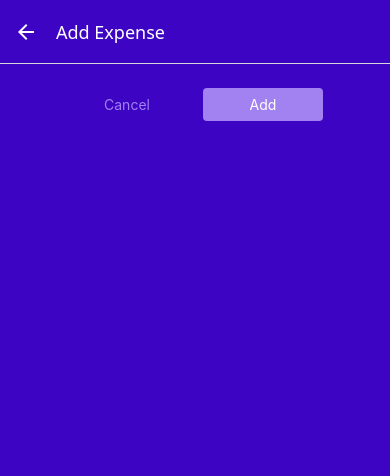
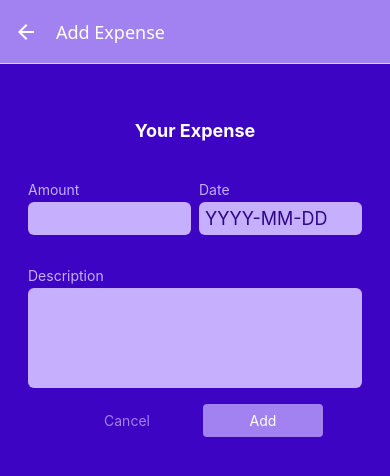
Before and after one commit to Rutwik1801/budget-tracker, a React Native app: screen /ManageExpense in a window 390 px wide. Shown: the top 476 px of the page. Built offline with nearby package versions, Linux system fonts and the light colour scheme.

Commit message:
form without validation

```diff
--- a/components/ExpensesOutput/ExpenseItem.tsx
+++ b/components/ExpensesOutput/ExpenseItem.tsx
@@ -17,7 +17,7 @@ export const ExpenseItem = ({id, description, amount, date}) => {
       <Text style={styles.textBase}>{getFormattedDate(date)}</Text>
       </View>
       <View style={styles.amountContainer}>
-      <Text style={styles.amount} >{amount.toFixed(2)}</Text>
+      <Text style={styles.amount} >{`$${amount}`}</Text>
       </View>
     </View>
   </Pressable>
--- a/components/ExpensesOutput/ExpensesSummary.tsx
+++ b/components/ExpensesOutput/ExpensesSummary.tsx
@@ -2,10 +2,11 @@ import { StyleSheet, Text, View } from "react-native"
 import { GlobalStyles } from "../../constants/styles"
 
 export const ExpensesSummary = ({periodName, expenses}) => {
-  const expensesSum = expenses.reduce((sum, expense) => sum+=expense.amount, 0)
+  const expensesSum = expenses.reduce((sum, expense) => {
+    return sum + (parseFloat(expense.amount) ?? 0)}, 0);
   return <View style={styles.container}>
         <Text style={styles.period} >{periodName}</Text>
-        <Text style={styles.sum} >${expensesSum.toFixed(2)}</Text>
+        <Text style={styles.sum} >{`$${expensesSum?.toFixed(2)}`}</Text>
   </View>
 }
 
--- /dev/null
+++ b/components/manageExpense/ExpenseForm.tsx
@@ -0,0 +1,99 @@
+import {  StyleSheet, Text, TextInput, View } from "react-native"
+import { Input } from "./Input"
+import { GlobalStyles } from "../../constants/styles"
+import { useContext, useState } from "react"
+import { ExpensesContext } from "../../store/expenses-context"
+import { IconButton } from "../UI/IconButton"
+import { Button } from "../UI/Button"
+import { getFormattedDate } from "../../utils/date"
+
+export const ExpenseForm = ({onSubmit, onCancel, editedExpenseId, onDelete}) => {
+  const expensesCtx = useContext(ExpensesContext)
+    const isEditing = !!editedExpenseId;
+    let editedExpense = {
+      amount: "",
+      date: "",
+      description: ""
+    }
+    if(isEditing) {
+      editedExpense = expensesCtx.expenses.find(item => item.id === editedExpenseId);
+    }
+  const [expense, setExpense] = useState({
+    amount: isEditing ? editedExpense.amount.toString(): editedExpense.amount,
+    description: editedExpense.description,
+    date: isEditing ? getFormattedDate(editedExpense.date): editedExpense.date
+  })
+
+  const handleInputChange = (inputIdentifier, enteredValue) => {
+    setExpense((prev) => ({...prev, [inputIdentifier]: enteredValue}))
+  }
+  return <View style={styles.form}>
+    <Text style={styles.title} >Your Expense</Text>
+    <View style={styles.inputsRow}>
+    <Input style= {styles.rowInput} label="Amount" textInputConfig={{
+      keyboardType: "decimal-pad",
+      onChangeText: handleInputChange.bind(this, "amount"),
+      value: expense.amount
+    }} />
+    <Input style={styles.rowInput} label="Date" textInputConfig={{
+      placeholder: 'YYYY-MM-DD',
+      maxlength:10,
+      onChangeText: handleInputChange.bind(this, "date"),
+      value: expense.date
+    }} />
+    </View>
+    <Input label="Description" textInputConfig={{
+      multiline: true,
+      onChangeText: handleInputChange.bind(this, "description"),
+      value: expense.description
+    }} />
+
+        <View style={styles.buttonContainer}>
+          <Button buttonContainerStyle={styles.button} mode="flat" onPress={onCancel} >Cancel</Button>
+          <Button buttonContainerStyle={styles.button} onPress={onSubmit.bind(this,expense)} >{isEditing ? "Update" : "Add"}</Button>
+        </View>
+        {isEditing && <View style={styles.delete} ><IconButton icon="trash" color={GlobalStyles.colors.error500} size={36} onPress={onDelete} /></View>}
+      </View>
+}
+
+const styles = StyleSheet.create({
+  form: {
+    marginTop: 8,
+  },
+  title: {
+    fontSize: 18,
+    fontWeight: "bold",
+    color: "white",
+    marginVertical: 24,
+    textAlign: 'center'
+  },
+  inputsRow: {
+    flexDirection: 'row',
+    justifyContent: 'space-between',
+    alignItems: "center"
+  },
+  rowInput: {
+    flex: 1
+  },
+  container: {
+    flex: 1,
+    padding: 24,
+    backgroundColor: GlobalStyles.colors.primary500
+  },
+  delete: {
+    marginTop: 16,
+    paddingTop: 8,
+    borderTopWidth: 2,
+    borderTopColor: GlobalStyles.colors.primary200,
+    alignItems: "center"
+  },
+  buttonContainer: {
+    flexDirection:"row",
+    justifyContent: "center",
+    alignItems: "center"
+  },
+  button: {
+    minWidth: 120,
+    marginHorizontal: 8
+  }
+})
--- /dev/null
+++ b/components/manageExpense/Input.tsx
@@ -0,0 +1,36 @@
+import { StyleSheet, Text, TextInput, View } from "react-native"
+import { GlobalStyles } from "../../constants/styles"
+
+export const Input = ({label, style, textInputConfig}) => {
+  const inputStyles = [styles.input]
+  if (textInputConfig && textInputConfig.multiline) {
+    inputStyles.push(styles.inputMultiline)
+  }
+  return <View style={[styles.inputContainer, style]}>
+    <Text style={styles.label}>{label}</Text>
+    <TextInput style={inputStyles} {...textInputConfig}></TextInput>
+  </View>
+}
+
+const styles = StyleSheet.create({
+  inputContainer: {
+    marginHorizontal: 4,
+    marginVertical: 16
+  },
+  label: {
+    fontSize: 14,
+    color: GlobalStyles.colors.primary100,
+    marginBottom: 4
+  },
+  input: {
+backgroundColor: GlobalStyles.colors.primary100,
+color:GlobalStyles.colors.primary700,
+padding: 6,
+borderRadius: 6,
+fontSize: 18
+  },
+  inputMultiline: {
+    minHeight: 100,
+    textAlignVertical: 'top'
+  }
+})
--- a/navigation/NavigationWrapper.tsx
+++ b/navigation/NavigationWrapper.tsx
@@ -33,7 +33,7 @@ export const NavigationWrapper = () => {
 
   return <NavigationContainer>
     <Stack.Navigator screenOptions={({navigation}) => ({
-    headerStyle: {backgroundColor: GlobalStyles.colors.primary500},
+    headerStyle: {backgroundColor: GlobalStyles.colors.primary200},
     headerTintColor: "white",
   })}>
       <Stack.Screen name="ExpensesOverview" component={ExpensesOverview} options={{headerShown: false}} />
--- a/screens/ManageExpenses.tsx
+++ b/screens/ManageExpenses.tsx
@@ -4,26 +4,28 @@ import { IconButton } from "../components/UI/IconButton"
 import { GlobalStyles } from "../constants/styles"
 import { Button } from "../components/UI/Button"
 import { ExpensesContext } from "../store/expenses-context"
+import { ExpenseForm } from "../components/manageExpense/ExpenseForm"
 
 export const ManageExpenses = ({route, navigation}) => {
-  const expensesCtx = useContext(ExpensesContext)
   const editedExpenseId = route.params?.expenseId
   const isEditing = !!editedExpenseId
-  useLayoutEffect(() => {
-    navigation.setOptions({
-      title: isEditing ? "Edit Expense" : "Add Expense"
-    })
-  }, [navigation, isEditing])
+      const expensesCtx = useContext(ExpensesContext)
 
     const deleteExpenseHandler = () => {
       expensesCtx.deleteExpense(editedExpenseId)
       navigation.goBack();
     }
-  const confirmHandler = () => {
+    const confirmHandler = (expenseData) => {
+      const expenseObject = {
+        ...expenseData,
+        id: editedExpenseId ? editedExpenseId : Math.random().toString(),
+        date: new Date(expenseData.date),
+        amount: parseFloat(expenseData.amount).toFixed(2),
+      }
       if(isEditing) {
-      expensesCtx.updateExpense(editedExpenseId, { description: "Updated now"})
+        expensesCtx.updateExpense(editedExpenseId, expenseObject)
       } else {
-      expensesCtx.addExpense({date: new Date(), description: "fffff", amount: 23.333, id: Math.random()})
+        expensesCtx.addExpense(expenseObject)
       }
       navigation.goBack();
     }
@@ -31,12 +33,16 @@ export const ManageExpenses = ({route, navigation}) => {
       navigation.goBack();
     }
 
+
+  useLayoutEffect(() => {
+    navigation.setOptions({
+      title: isEditing ? "Edit Expense" : "Add Expense"
+    })
+  }, [navigation, isEditing])
+
+
   return <View style={styles.container} >
-    <View style={styles.buttonContainer}>
-      <Button buttonContainerStyle={styles.button} mode="flat" onPress={cancelPressHandler} >Cancel</Button>
-      <Button buttonContainerStyle={styles.button} onPress={confirmHandler} >{isEditing ? "Update" : "Add"}</Button>
-    </View>
-    {isEditing && <View style={styles.delete} ><IconButton icon="trash" color={GlobalStyles.colors.error500} size={36} onPress={deleteExpenseHandler} /></View>}
+    <ExpenseForm onSubmit={confirmHandler} onDelete={deleteExpenseHandler} onCancel={cancelPressHandler} editedExpenseId={editedExpenseId} />
       </View>
 }
 
--- a/utils/date.tsx
+++ b/utils/date.tsx
@@ -1,5 +1,5 @@
 export const  getFormattedDate = (date) => {
-  return `${date.getFullYear()}-${date.getMonth() + 1}-${date.getDate()}`
+  return date.toISOString().slice(0,10);
 }
 
 export const getDateMinusDays = (date, days) => {
```
Lines whose indentation alone changed are shown as unchanged.
